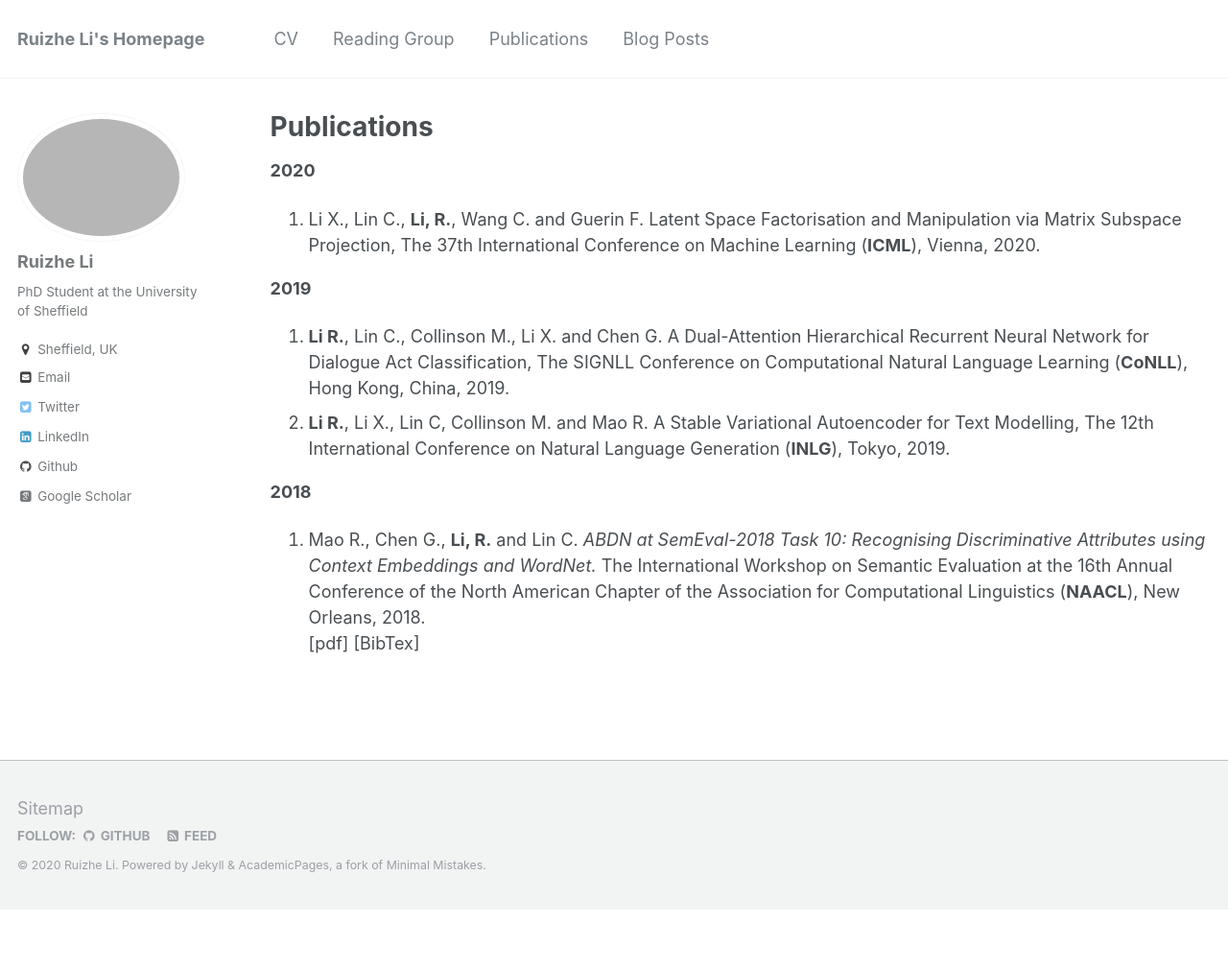
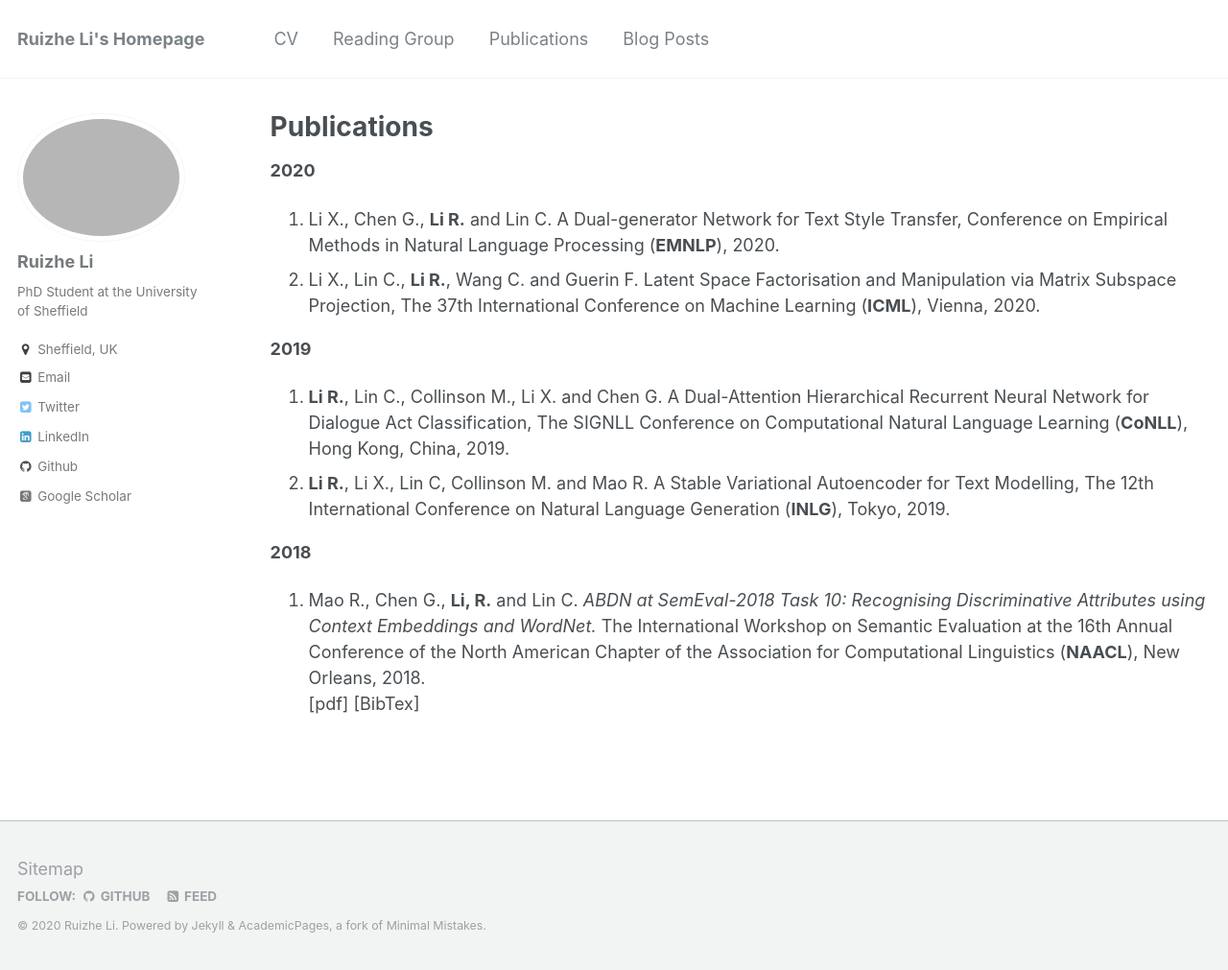
Before and after one commit to ruizheliUOA/ruizheliUOA.github.io, a Jekyll site: the page built from _pages/publications.md, in a window 1280 px wide and 1011 px high. Shown: the whole window at 96% size. Built offline with Jekyll 4.4.1, drawn with Linux system fonts in a browser that asks for light colours; some web fonts are replaced.

Commit message:
Update publications.md

```diff
--- a/_pages/publications.md
+++ b/_pages/publications.md
@@ -12,7 +12,8 @@ author_profile: true
 {% include base_path %}
 
 **2020**
-1. Li X., Lin C., **Li, R.**, Wang C. and Guerin F. Latent Space Factorisation and Manipulation via Matrix Subspace Projection, The 37th International Conference on Machine Learning (**ICML**), Vienna, 2020.
+1. Li X., Chen G., **Li R.** and Lin C. A Dual-generator Network for Text Style Transfer, Conference on Empirical Methods in Natural Language Processing (**EMNLP**), 2020.
+2. Li X., Lin C., **Li R.**, Wang C. and Guerin F. Latent Space Factorisation and Manipulation via Matrix Subspace Projection, The 37th International Conference on Machine Learning (**ICML**), Vienna, 2020.
 
 **2019**
 
```
